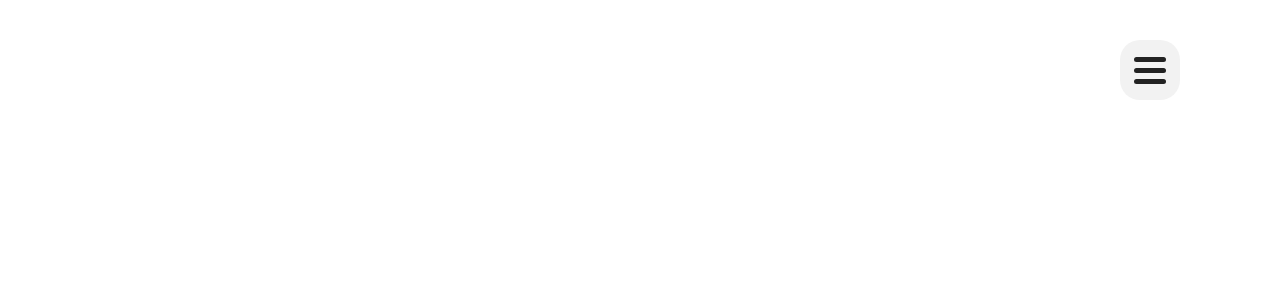
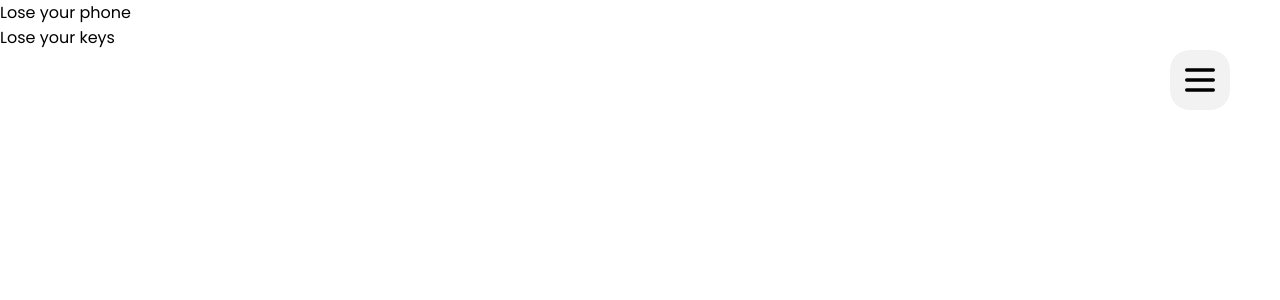
Before and after one commit to yug2005/Xavier, a React (Create React App) app: page /wouldyourather in a window 1280 px wide. Shown: the top 300 px of the page. Built offline with nearby package versions, Linux system fonts and the light colour scheme.

Commit message:
Adding to the remote repo

```diff
--- a/src/components/NavDropDown.css
+++ b/src/components/NavDropDown.css
@@ -2,8 +2,8 @@
     display: flex;
     background: none;
     position: absolute;
-    right: 100px;
-    top: 40px;
+    right: 50px;
+    top: 50px;
 }
 
 .nav-button {
@@ -17,19 +17,26 @@
     height: 60px;
     border-radius: 20px;
     cursor: pointer;
+    font-size: 40px;
+    font-weight: 500;
     transition: all 300ms ease;
+}
+
+.nav-button-left {
+    display: none;
+    margin-right: 3px;
 }
 
 .nav-button:hover {
     transform: scale(1.05);
 }
 
-.nav-button-bar {
-    background: #222;
-    width: 32px;
-    height: 5px;
-    border-radius: 3px;
-    margin: 3px 0px;
+.nav-button:hover .nav-button-default {
+    display: none;
+}
+
+.nav-button:hover .nav-button-left {
+    display: flex;
 }
 
 .drop-down-container {
--- a/src/components/NavDropDown.jsx
+++ b/src/components/NavDropDown.jsx
@@ -8,6 +8,9 @@ import { IoHelpCircle } from 'react-icons/io5'
 import { BsKeyboardFill } from "react-icons/bs"
 import { BsListTask } from "react-icons/bs"
 import { BsUiRadios } from "react-icons/bs"
+import { HiOutlineMenu } from "react-icons/hi"
+import { HiChevronLeft } from "react-icons/hi"
+import { HiChevronRight } from 'react-icons/hi'
 
 
 const NavDropDown = () => {
@@ -23,17 +26,21 @@ const NavDropDown = () => {
                 <DropDownItem text="Would You Rather?" icon={<BsUiRadios />} link='/wouldyourather' onClick={() => setOpen(false)}/>
                 <DropDownItem text="Multiple Choice" icon={<BsListTask />} link='/multiplechioce' onClick={() => setOpen(false)}/>
             </div>}
-            <NavDropDownButton onClick={() => setOpen(!open)}/>
+            <NavDropDownButton open={open} onClick={() => setOpen(!open)}/>
         </div>
     )
 }
 
-const NavDropDownButton = ({onClick}) => {
+const NavDropDownButton = ({open, onClick}) => {
     return (
         <button onClick={onClick} className="nav-button">
-            <div className="nav-button-bar"></div>
-            <div className="nav-button-bar"></div>
-            <div className="nav-button-bar"></div>
+            {!open ? <>
+                <HiOutlineMenu className='nav-button-default' />
+                <HiChevronLeft className='nav-button-left' />
+            </> :
+            <HiChevronRight />}
+
+
         </button>
     )
 }
--- a/src/components/main/Main.css
+++ b/src/components/main/Main.css
@@ -6,7 +6,7 @@
 
 .header {
     /* background: #555;  */
-    height: 120px;
+    height: 10%;
     display: flex;
     justify-content: flex-start;
     align-items: center;
@@ -19,6 +19,12 @@
     align-items: center;
     text-decoration: none;
     margin-left: 100px;
+    margin-top: 50px;
+    transition: all 300ms ease;
+}
+
+.home-link:hover {
+    transform: scale(1.02);
 }
 
 .home-link img {
--- /dev/null
+++ b/src/components/main/WouldYouRather.css
@@ -0,0 +1,8 @@
+.wyr-container {
+    height: 100%;
+    width: 100%;
+    display: flex;
+    justify-content: center;
+    align-items: center;
+    flex-direction: column;
+}
--- a/src/components/main/WouldYouRather.jsx
+++ b/src/components/main/WouldYouRather.jsx
@@ -1,9 +1,26 @@
 import { useState, useEffect } from 'react'
 
 const WouldYouRather = () => {
+    const [optionToggle, setOptionToggle] = useState(false);
+
     return (
-        <div className="would-you-rather-container">
+        <div className="wyr-container">
+            <div className='wyr-title'></div>
+            <div className="wyr-options">
+                <Option option="Lose your phone" percentage={33}/>
+                <Option option="Lose your keys" percentage={67}/>
+            </div>
+        </div>
+    )
+}
 
+const Option = ({option, percentage}) => {
+    const [selected, setSelected] = useState(false);
+
+    return (
+        <div onClick={() => setSelected(!selected)} className={`option ${selected ? 'selected-option' : ''}`}>
+            {selected && <div>{percentage}%</div>}
+            <div>{option}</div>
         </div>
     )
 }
```
